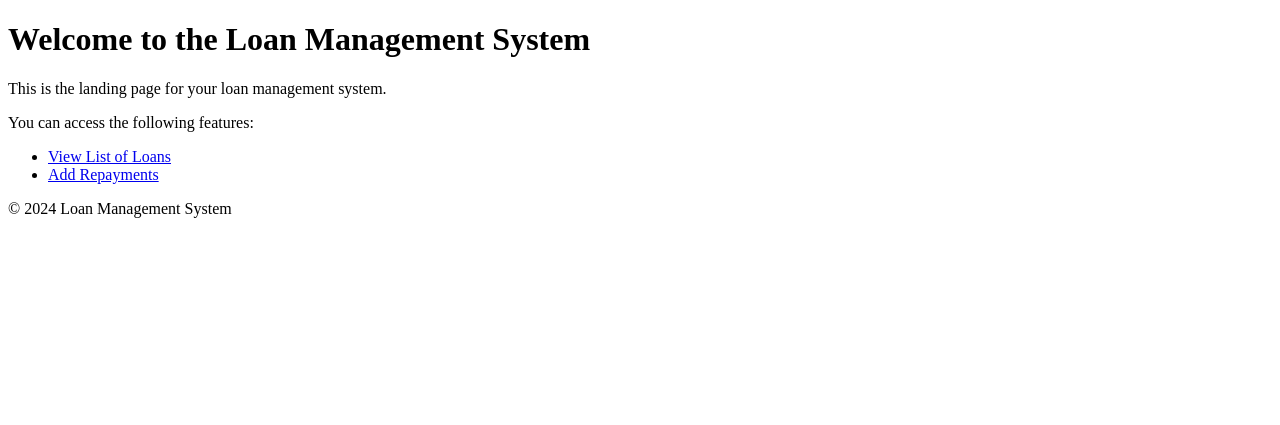
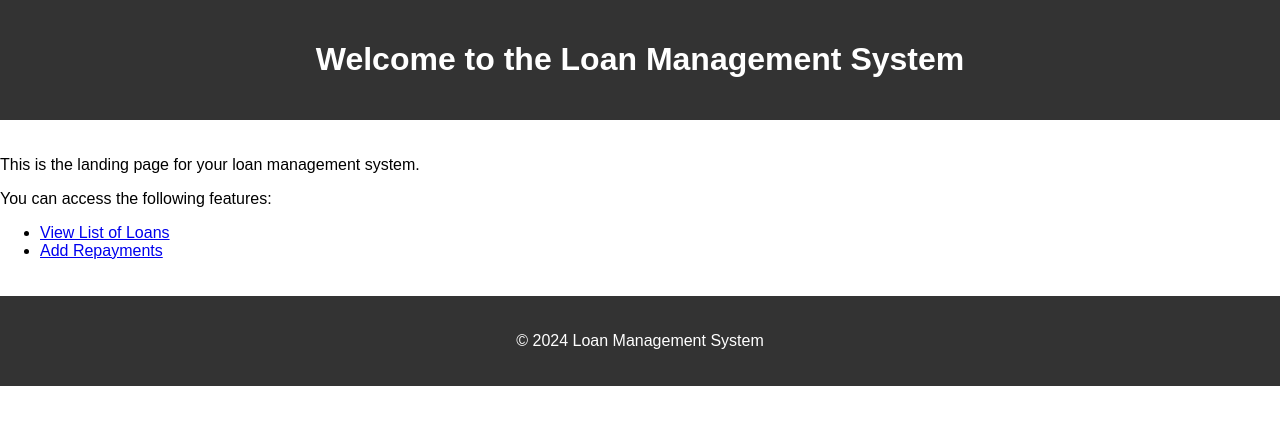
Before and after one commit to amiii123malviya/Tech-Dome, a Django app: template app/templates/index.html in a window 1280 px wide. Shown: the top 425 px of the page. Run offline with Django 5.2, Linux system fonts and the light colour scheme; the template is opened without the code that fills it, so the values that code supplies are empty.

Commit message:
Added Stylesheet

```diff
--- /dev/null
+++ b/app/static/css/style.css
@@ -0,0 +1,57 @@
+/* styles.css */
+
+/* Global styles */
+body {
+    font-family: Arial, sans-serif;
+    margin: 0;
+    padding: 0;
+}
+
+.container {
+    max-width: 960px;
+    margin: 0 auto;
+    padding: 20px;
+}
+
+/* Header styles */
+header {
+    background-color: #333;
+    color: #fff;
+    padding: 20px 0;
+    text-align: center;
+}
+
+/* Main content styles */
+main {
+    padding: 20px 0;
+}
+
+/* Navigation styles */
+nav {
+    background-color: #444;
+    padding: 10px 0;
+}
+
+nav ul {
+    list-style-type: none;
+    padding: 0;
+    margin: 0;
+}
+
+nav ul li {
+    display: inline;
+    margin-right: 10px;
+}
+
+nav ul li a {
+    color: #fff;
+    text-decoration: none;
+}
+
+/* Footer styles */
+footer {
+    background-color: #333;
+    color: #fff;
+    padding: 20px 0;
+    text-align: center;
+}
--- a/app/templates/index.html
+++ b/app/templates/index.html
@@ -1,10 +1,11 @@
+{% load static %}
 <!DOCTYPE html>
 <html lang="en">
 <head>
     <meta charset="UTF-8">
     <meta name="viewport" content="width=device-width, initial-scale=1.0">
     <title>Loan Management System</title>
-    <!-- Add any CSS styles or external stylesheet links here -->
+    <link rel="stylesheet" href="{% static 'css/style.css' %}">
 </head>
 <body>
     <header>
--- a/app/templates/loan_detail.html
+++ b/app/templates/loan_detail.html
@@ -1,9 +1,12 @@
+{% load static %}
+
 <!DOCTYPE html>
 <html lang="en">
 <head>
     <meta charset="UTF-8">
     <meta name="viewport" content="width=device-width, initial-scale=1.0">
     <title>Loan Details</title>
+    <link rel="stylesheet" href="{% static 'css/style.css' %}">
 </head>
 <body>
     <h1>Loan Details</h1>
--- a/app/templates/loan_list.html
+++ b/app/templates/loan_list.html
@@ -1,9 +1,12 @@
+{% load static %}
+
 <!DOCTYPE html>
 <html lang="en">
 <head>
     <meta charset="UTF-8">
     <meta name="viewport" content="width=device-width, initial-scale=1.0">
     <title>Loan List</title>
+    <link rel="stylesheet" href="{% static 'css/style.css' %}">
 </head>
 <body>
     <h1>Loan List</h1>
--- a/app/templates/repayment_add.html
+++ b/app/templates/repayment_add.html
@@ -1,9 +1,12 @@
+{% load static %}
+
 <!DOCTYPE html>
 <html lang="en">
 <head>
     <meta charset="UTF-8">
     <meta name="viewport" content="width=device-width, initial-scale=1.0">
     <title>Add Repayment</title>
+    <link rel="stylesheet" href="{% static 'css/style.css' %}">
 </head>
 <body>
     <h1>Add Repayment</h1>
--- a/app/templates/success_message.html
+++ b/app/templates/success_message.html
@@ -1,9 +1,12 @@
+{% load static %}
+
 <!DOCTYPE html>
 <html lang="en">
 <head>
     <meta charset="UTF-8">
     <meta name="viewport" content="width=device-width, initial-scale=1.0">
     <title>Success</title>
+    <link rel="stylesheet" href="{% static 'css/style.css' %}">
 </head>
 <body>
     <h1>Success</h1>
--- a/app/templates/useradd.html
+++ b/app/templates/useradd.html
@@ -5,7 +5,7 @@
 <head>
     <meta charset="UTF-8">
     <meta name="viewport" content="width=device-width, initial-scale=1.0">
-    <title>Simple App : Add User</title>
+    <title>Loan App</title>
     <link rel="stylesheet" href="{% static 'style.css' %}">
 </head>
 <body>
```
